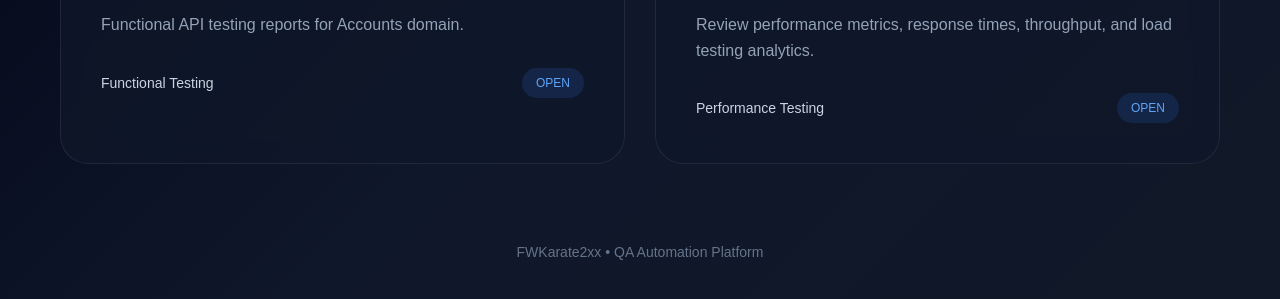
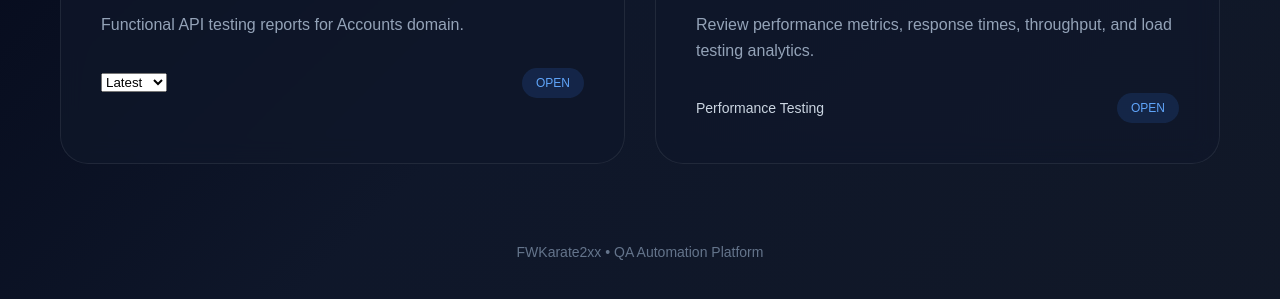
Before and after one commit to danielRebv/KaratePerformanceFramework, a plain HTML site: page portal/index.html in a window 1280 px wide. Shown: the part 445-744 px from the top of the page. Drawn offline with Linux system fonts and the light colour scheme.

Commit message:
add manual run selector

```diff
--- a/portal/index.html
+++ b/portal/index.html
@@ -204,11 +204,30 @@
 
     </div>
 
-    <div class="reports"><a class="card" href="./accounts/latest/karate/">
+    <div class="reports"><div class="card">
         <div class="card-title">Accounts - Karate</div>
         <div class="card-description"> Functional API testing reports for Accounts domain.</div>
-        <div class="card-footer"><span>Functional Testing</span> <span class="badge">OPEN</span></div>
-    </a> <a class="card" href="./gatling/">
+        <div class="card-footer">
+
+            <select
+                    onchange="window.location.href=this.value"
+                    class="dropdown"
+            >
+
+                <option value="./accounts/latest/karate/karate-summary.html">
+                    Latest
+                </option>
+
+                <option value="./accounts/run-38/karate/karate-summary.html">
+                    Run-38
+                </option>
+
+            </select>
+
+            <span class="badge">OPEN</span>
+
+        </div>
+    </div> <a class="card" href="./gatling/">
         <div class="card-title">Gatling Reports</div>
         <div class="card-description"> Review performance metrics, response times, throughput, and load testing
             analytics.
```
